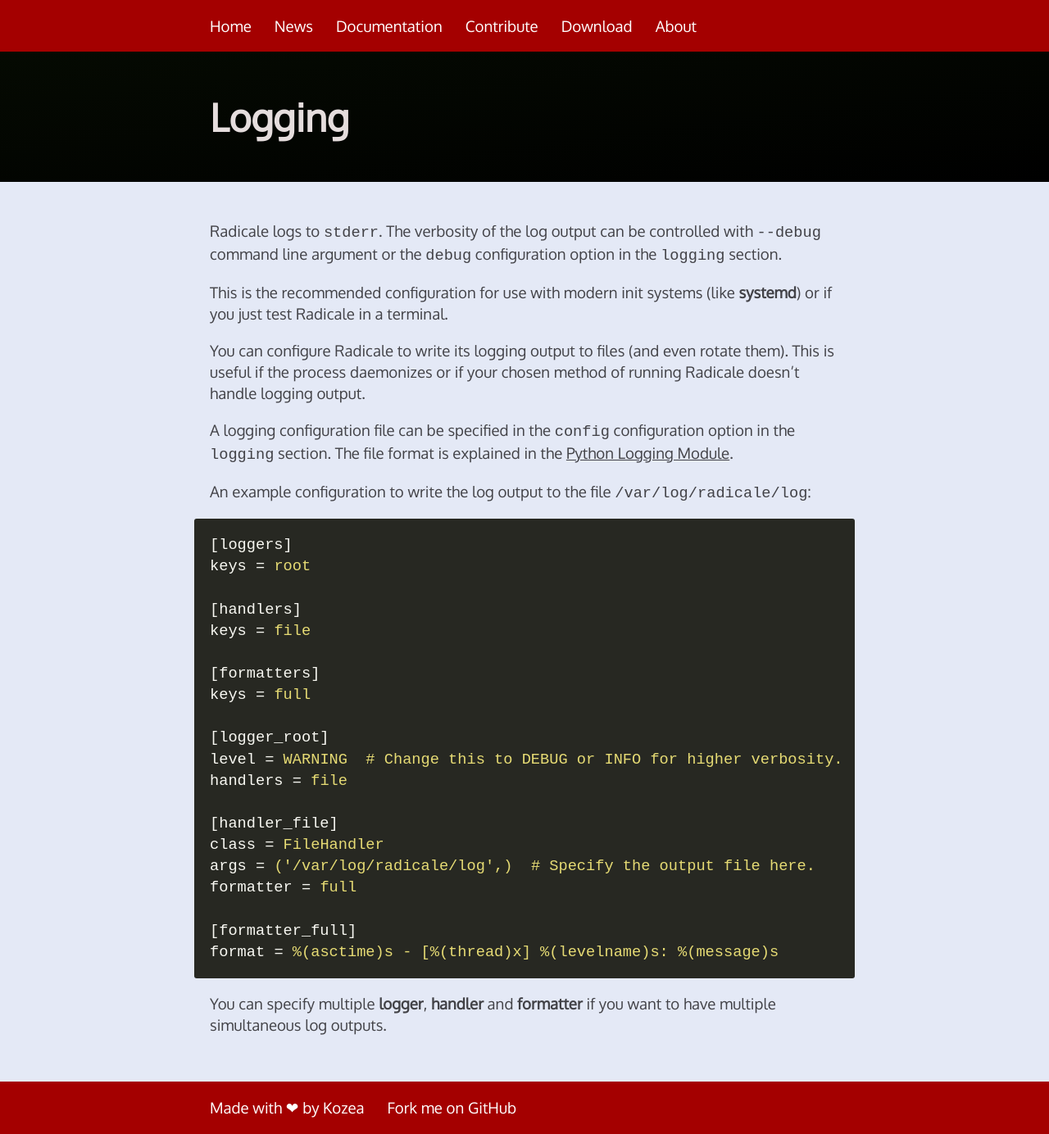
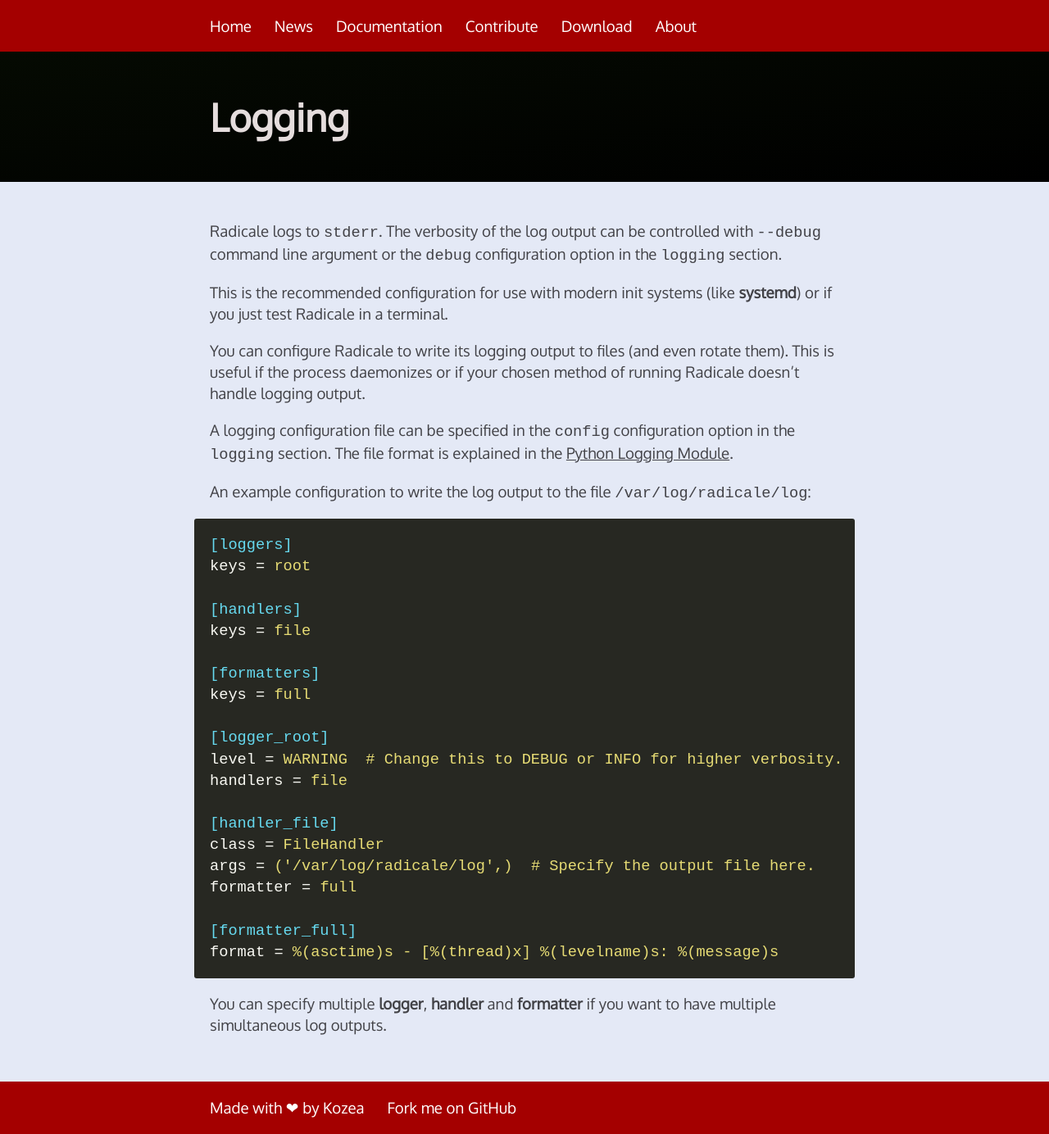
Before and after one commit to Kozea/Radicale, a Jekyll site: the page built from logging.md, in a window 1280 px wide. Shown: the whole page at 82% size. Built offline with Jekyll 4.4.1, drawn with Linux system fonts in a browser that asks for light colours.

Commit message:
Change the color of the namespaces

```diff
--- a/css/monokai.css
+++ b/css/monokai.css
@@ -31,7 +31,7 @@
 .highlight .ne { color: #a6e22e } /* Name.Exception */
 .highlight .nf { color: #a6e22e } /* Name.Function */
 .highlight .nl { color: #f8f8f2 } /* Name.Label */
-.highlight .nn { color: #f8f8f2 } /* Name.Namespace */
+.highlight .nn { color: #66d9ef } /* Name.Namespace */
 .highlight .nx { color: #a6e22e } /* Name.Other */
 .highlight .py { color: #f8f8f2 } /* Name.Property */
 .highlight .nt { color: #f92672 } /* Name.Tag */
```
